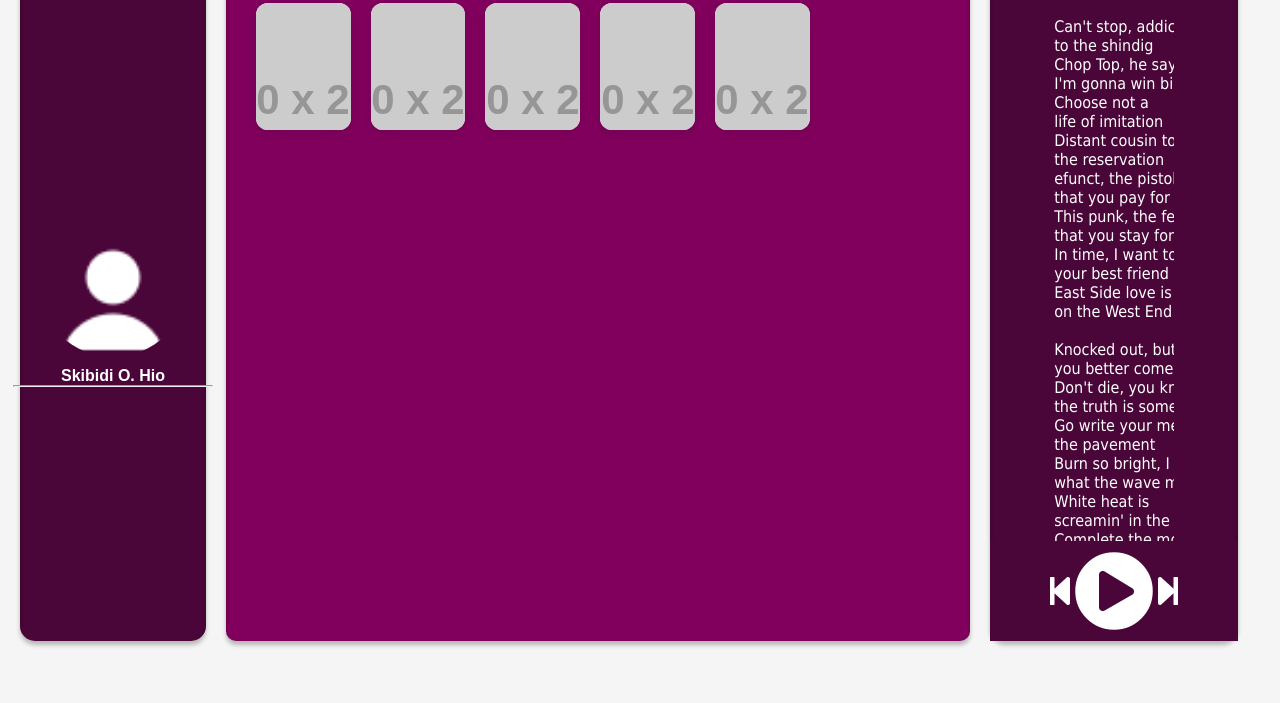
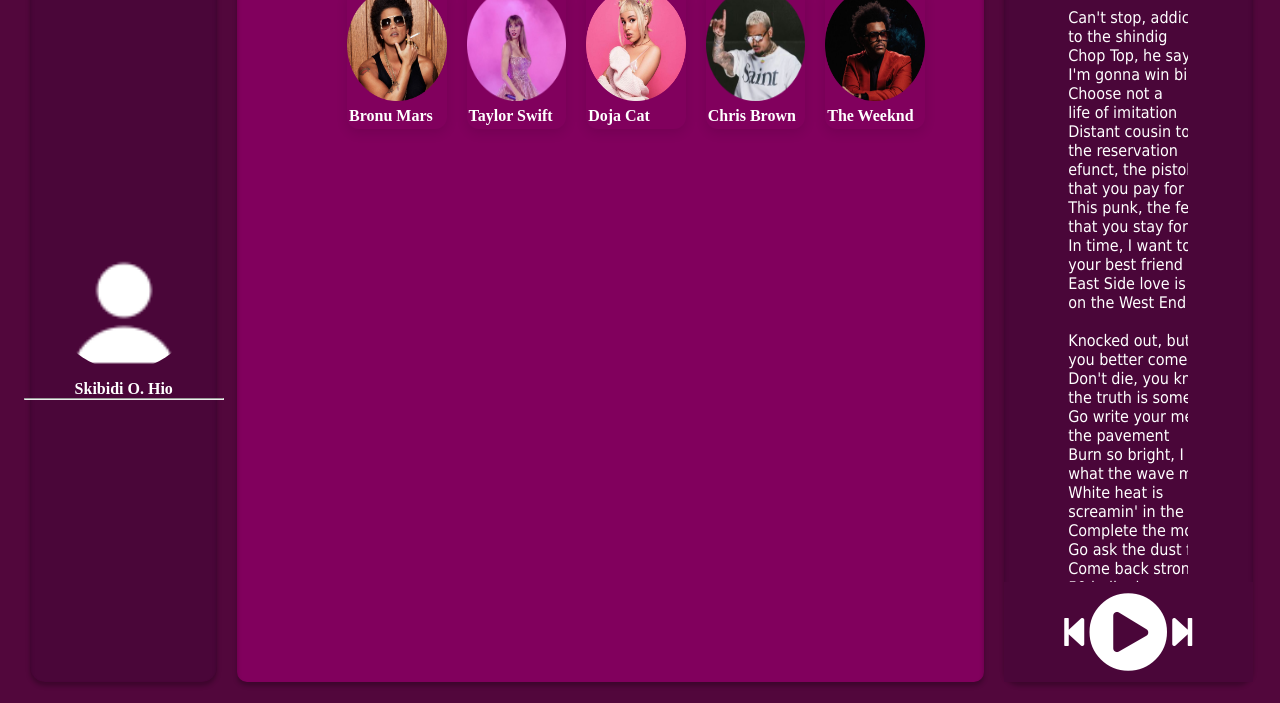
Before and after one commit to MaidenlessLad01/M-String, a plain HTML site: page HomePage1.html in a window 1280 px wide. Shown: the part 97-800 px from the top of the page. Drawn offline with Linux system fonts and the light colour scheme; placeholder pictures from the web are drawn by us.

Commit message:
saktonani?

```diff
--- a/HomePage1.html
+++ b/HomePage1.html
@@ -21,48 +21,51 @@
         <h4>Skibidi O. Hio</h4>
         <hr>
     </div>
+
     <div class="list">
         <!-- <iframe style="border-radius:12px" src="https://open.spotify.com/embed/track/3d9DChrdc6BOeFsbrZ3Is0?utm_source=generator" width="100%" height="352" frameBorder="0" allowfullscreen="" allow="autoplay; clipboard-write; encrypted-media; fullscreen; picture-in-picture" loading="lazy"></iframe> -->
-         <!-- Container for the Photocard Grid -->
+        <h1>Artist</h1>
+                <!-- artist photocard-->
           <div class="photocard-container">
             <!-- Individual Photocards -->
             <div class="photocard">
-      <img src="https://via.placeholder.com/300x200" alt="Photocard 1" class="photocard-img">
+              <img src="img/brunomars.png" alt="Photocard 1" class="photocard-img">
               <div class="photocard-info">
-        <h3 class="photocard-title">Photocard 1</h3>
-        <p class="photocard-description">This is a description for Photocard 1.</p>
+                <h4 class="photocard-title">Bronu Mars</h4>
+
               </div>
             </div>
             <div class="photocard">
-      <img src="https://via.placeholder.com/300x200" alt="Photocard 2" class="photocard-img">
+              <img src="img/taylor.png" alt="Photocard 2" class="photocard-img">
               <div class="photocard-info">
-        <h3 class="photocard-title">Photocard 2</h3>
-        <p class="photocard-description">This is a description for Photocard 2.</p>
+                <h3 class="photocard-title">Taylor Swift</h3>
+
               </div>
             </div>
             <div class="photocard">
-      <img src="https://via.placeholder.com/300x200" alt="Photocard 3" class="photocard-img">
+              <img src="img/doja.png" alt="Photocard 3" class="photocard-img">
               <div class="photocard-info">
-        <h3 class="photocard-title">Photocard 3</h3>
-        <p class="photocard-description">This is a description for Photocard 3.</p>
+                <h3 class="photocard-title">Doja Cat</h3>
+
               </div>
             </div>
             <div class="photocard">
-      <img src="https://via.placeholder.com/300x200" alt="Photocard 4" class="photocard-img">
+              <img src="img/chris.png" alt="Photocard 4" class="photocard-img">
               <div class="photocard-info">
-        <h3 class="photocard-title">Photocard 4</h3>
-        <p class="photocard-description">This is a description for Photocard 4.</p>
+                <h3 class="photocard-title">Chris Brown</h3>
+
               </div>
             </div>
             <div class="photocard">
-        <img src="https://via.placeholder.com/300x200" alt="Photocard 4" class="photocard-img">
+                <img src="img/theweeknd.png" alt="Photocard 4" class="photocard-img">
                 <div class="photocard-info">
-          <h3 class="photocard-title">Photocard 4</h3>
-          <p class="photocard-description">This is a description for Photocard 4.</p>
+                  <h3 class="photocard-title">The Weeknd</h3>
                 </div>
               </div>
             <!-- Add more photocards as needed -->
           </div>
+
+
     </div>
 
     <div class="song-lyrics">
--- a/style2.css
+++ b/style2.css
@@ -22,6 +22,7 @@ p{
     top: 0;
     width: 100%;
     z-index: 1000;
+    height: 10%;
 }
 .profile{
     background: #4A0639;
@@ -41,7 +42,8 @@ p{
 }
 .content-area {
     display: flex;
-    height: 86vh;
+    height: 93vh;
+   margin-left: 2%;
 }
 hr {
     width: 200px;
@@ -158,17 +160,6 @@ cursor: pointer;
     box-sizing: border-box;
   }
 
-  /* Body Styling */
-  body {
-    font-family: Arial, sans-serif;
-    background-color: #f5f5f5;
-
-    justify-content: center;
-    align-items: center;
-    height: 100vh;
-    padding: 20px;
-  }
-
   /* Photocard Grid Container */
   .photocard-container {
 
@@ -176,7 +167,7 @@ cursor: pointer;
 
         gap: 20px;
         max-width: 1200px;
-        width: 82%;
+        width: 85%;
         padding: 20px;
         margin-top: 20px;
         height: 25%;
@@ -184,40 +175,40 @@ cursor: pointer;
 
   /* Individual Photocard Styling */
   .photocard {
-    background-color: #fff;
+    background-color: transparent;
     border-radius: 12px; /* Rounded corners */
     overflow: hidden; /* Ensure content doesn't spill out */
     box-shadow: 0 4px 12px rgba(0, 0, 0, 0.1); /* Subtle shadow */
     transition: transform 0.3s ease-in-out; /* Smooth hover effect */
+    width: 50%;;
   }
 
   .photocard:hover {
-    transform: translateY(-10px); /* Lift the card when hovered */
+    transform: translateY(-10px);
+    background-color: rgba(63, 1, 71, 0.6); /* Lift the card when hovered */
   }
 
   /* Image Inside Photocards */
   .photocard-img {
     width: 100%; /* Ensure image takes full width */
-    height: 200px; /* Set a fixed height for the image */
-    object-fit: cover; /* Make sure image covers the container without distortion */
+    height:80%; /* Set a fixed height for the image */
+    /* Make sure image covers the container without distortion */
   }
 
   /* Photocard Text Content */
   .photocard-info {
-    padding: 15px;
+    padding: 2px;
   }
 
   .photocard-title {
-    font-size: 20px;
+    font-size: 100%;
     font-weight: bold;
-    color: #333;
-    margin-bottom: 10px;
+    color: #ffffff;
+
   }
 
-  .photocard-description {
-    font-size: 16px;
-    color: #777;
-  }
+
+
 
   /* Responsive Design: Make the grid adapt to smaller screens */
   @media (max-width: 768px) {
```
Also changed, not shown: img/brunomars.png (added), img/chris.png (added), img/doja.png (added), img/taylor.png (added), img/theweeknd.png (added). Lines whose indentation alone changed are shown as unchanged.
